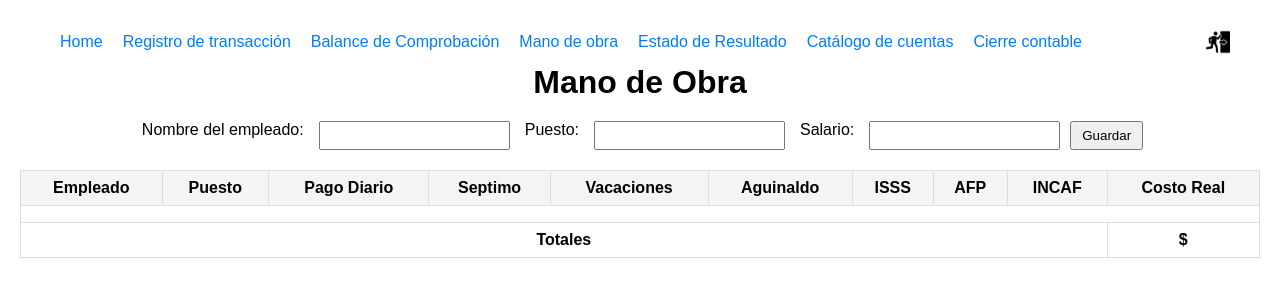
After one commit to KikeHerrera/Sistema-Contable-Automatizado, a Django app: page /manoObra/ in a window 1280 px wide. The commit adds this page. Shown: the top 300 px of the page. Run offline with Django 5.2, Linux system fonts and the light colour scheme; a user stored in the database is signed in.

Commit message:
Se agrega pantalla de mano de obra directa

```diff
--- /dev/null
+++ b/SistemaConta/static/css/stylesManoObra.css
@@ -0,0 +1,108 @@
+/* General Styles */
+* {
+    box-sizing: border-box;
+    margin: 0;
+    padding: 0;
+}
+
+body {
+    font-family: Arial, sans-serif;
+    margin: 20px;
+}
+
+/* Header Styles */s
+header {
+    width: 100%;
+    text-align: center;
+    padding: 10px 0;
+    background-color: #fff;
+    border-bottom: 1px solid #ccc;
+    position: fixed;
+    top: 0;
+    display: flex;
+    justify-content: center;
+}
+
+nav {
+    display: flex;
+    justify-content: space-between;
+    align-items: center;
+    max-width: 1200px; /* Limita el ancho máximo para pantallas grandes */
+    margin: 0 auto;
+    padding: 10px;
+    width: 100%; /* Ocupa todo el ancho de la pantalla */
+}
+
+.nav-links {
+    display: flex;
+}
+
+.nav-links a {
+    margin: 0 10px;
+    color: #007bff;
+    text-decoration: none;
+}
+
+.nav-links a:hover {
+    text-decoration: underline;
+}
+
+.logout-button {
+    margin-left: auto; /* Empuja el botón hacia la derecha */
+}
+
+.logout-button img {
+    width: 24px; /* Ajusta el tamaño según tus necesidades */
+    height: 24px;
+    vertical-align: middle;
+
+}
+
+/* Main Content Styles */
+main {
+    text-align: center;
+}
+
+h1 {
+    margin-bottom: 20px;
+}
+
+.input-form {
+    display: flex;
+    justify-content: center;
+    gap: 10px;
+    margin-bottom: 20px;
+}
+
+.input-form label {
+    margin: 0 5px;
+}
+
+.input-form input {
+    padding: 5px;
+}
+
+button {
+    padding: 5px 10px;
+}
+
+/* Table Styles */
+table {
+    width: 100%;
+    border-collapse: collapse;
+    margin-top: 20px;
+}
+
+th, td {
+    border: 1px solid #ddd;
+    padding: 8px;
+    text-align: center;
+}
+
+th {
+    background-color: #f4f4f4;
+}
+
+tfoot td {
+    font-weight: bold;
+}
--- a/SistemaConta/templates/Inicio.html
+++ b/SistemaConta/templates/Inicio.html
@@ -13,7 +13,7 @@
                 <a href="prueba/">Home</a>
                 <a href="transaccion">Registro de transaccion</a>
                 <a href="#">Balance de Comprobación</a>
-                <a href="#">Mano de obra</a>
+                <a href="manoObra">Mano de obra</a>
                 <a href="#">Estado de Resultado</a>
                 <a href="#">Catalogo de cuentas</a>
                 <a href="#">Cierre contable</a>
--- /dev/null
+++ b/SistemaConta/templates/ManodeObra.html
@@ -0,0 +1,73 @@
+<!DOCTYPE html>
+<html lang="es">
+<head>
+    <meta charset="UTF-8">
+    <meta name="viewport" content="width=device-width, initial-scale=1.0">
+    <title>Mano de Obra</title>
+    <link rel="stylesheet" href="../static/css/stylesManoObra.css">
+</head>
+<body>
+
+<header>
+    <nav>
+        <div class="nav-links">
+            <a href="prueba/">Home</a>
+            <a href="transaccion/">Registro de transacción</a>
+            <a href="#">Balance de Comprobación</a>
+            <a href="#">Mano de obra</a>
+            <a href="#">Estado de Resultado</a>
+            <a href="#">Catálogo de cuentas</a>
+            <a href="#">Cierre contable</a>
+        </div>
+        <a href="index/" class="logout-button" title="Cerrar sesión">
+            <img src="../static/assets/salida.png" alt="Cerrar sesión">
+        </a>
+    </nav>
+</header>
+
+<main>
+    <h1>Mano de Obra</h1>
+    <form class="input-form">
+        <label for="nombre">Nombre del empleado:</label>
+        <input type="text" id="nombre" name="nombre">
+
+        <label for="puesto">Puesto:</label>
+        <input type="text" id="puesto" name="puesto">
+
+        <label for="salario">Salario:</label>
+        <input type="text" id="salario" name="salario">
+
+        <button type="submit">Guardar</button>
+    </form>
+
+    <table>
+        <thead>
+            <tr>
+                <th>Empleado</th>
+                <th>Puesto</th>
+                <th>Pago Diario</th>
+                <th>Septimo</th>
+                <th>Vacaciones</th>
+                <th>Aguinaldo</th>
+                <th>ISSS</th>
+                <th>AFP</th>
+                <th>INCAF</th>
+                <th>Costo Real</th>
+            </tr>
+        </thead>
+        <tbody>
+            <tr>
+                <td colspan="10"></td>
+            </tr>
+        </tbody>
+        <tfoot>
+            <tr>
+                <td colspan="9">Totales</td>
+                <td>$</td>
+            </tr>
+        </tfoot>
+    </table>
+</main>
+
+</body>
+</html>
--- a/SistemaConta/urls.py
+++ b/SistemaConta/urls.py
@@ -9,4 +9,5 @@ urlpatterns = [
     path('index/', views.index_view, name='index'),
     path('comprobaciones/', views.pantallaComprobacion_view, name='comprobaciones'),
     path('transaccion/', views.transaccion_view, name='transaccion'),
+    path('manoObra/', views.manoObra_view, name='manoObra'),
 ]
--- a/SistemaConta/views.py
+++ b/SistemaConta/views.py
@@ -31,3 +31,7 @@ def pantallaComprobacion_view(request):
 @login_required
 def transaccion_view(request):
     return render(request, 'Transaccion.html')
+
+@login_required
+def manoObra_view(request):
+    return render(request, 'ManodeObra.html')
--- a/SistemaContableAutomatizado/urls.py
+++ b/SistemaContableAutomatizado/urls.py
@@ -24,4 +24,5 @@ urlpatterns = [
     path('prueba/', include('SistemaConta.urls')),
     path('comprobaciones/', include('SistemaConta.urls')),
     path('transaccion/', include('SistemaConta.urls')),
+    path('manoObra/', include('SistemaConta.urls')),
 ]
```
Also changed, not shown: db.sqlite3.
